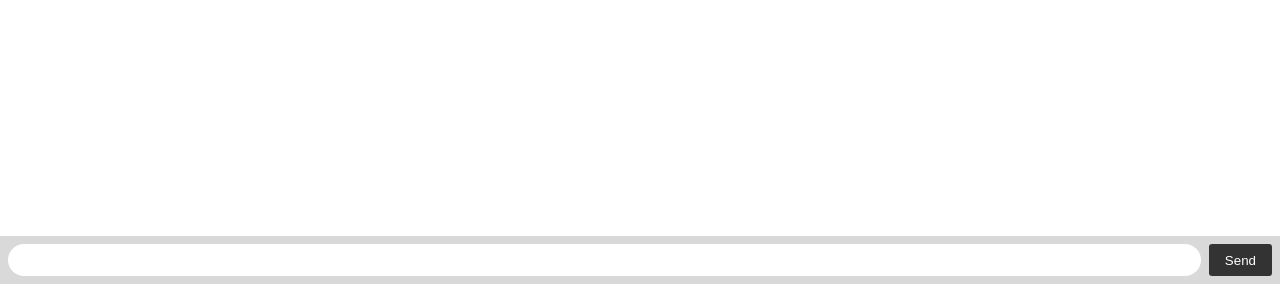
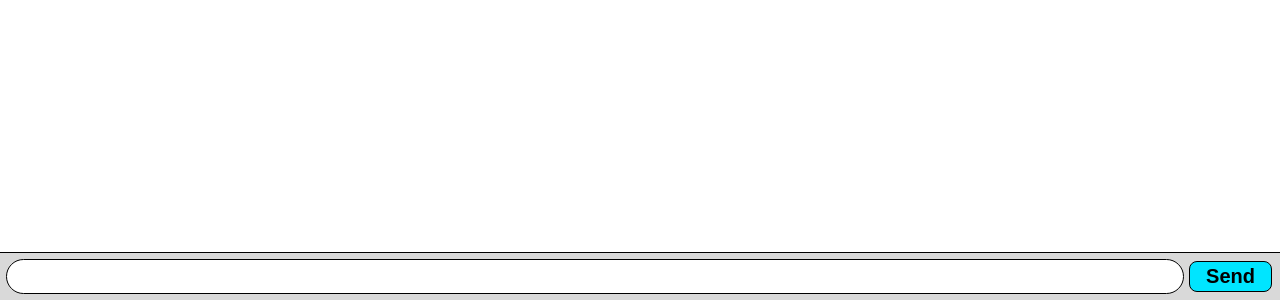
Before and after one commit to CoreyJSteiner/ttrpgplay-server, a website: page public/index.html in a window 1280 px wide. Shown: the part 500-800 px from the top of the page. Drawn offline with Linux system fonts and the light colour scheme.

Commit message:
updates css

```diff
--- a/public/styles/index.css
+++ b/public/styles/index.css
@@ -1,12 +1,13 @@
 body {
     margin: 0;
-    padding-bottom: 3rem;
     font-family: -apple-system, BlinkMacSystemFont, "Segoe UI", Roboto, Helvetica, Arial, sans-serif;
 }
 
 #chatform {
     background: rgba(0, 0, 0, 0.15);
+    border-top: 0.1rem solid #000;
     padding: 0.25rem;
+    margin-bottom: 0;
     position: fixed;
     bottom: 0;
     left: 0;
@@ -18,11 +19,13 @@ body {
 }
 
 #chatinput {
-    border: none;
+    border: 0.1rem solid #000;
     padding: 0 1rem;
     flex-grow: 1;
     border-radius: 2rem;
-    margin: 0.25rem;
+    margin: 0.1rem;
+    font-size: 1rem;
+    font-weight: bold;
 }
 
 #chatinput:focus {
@@ -30,13 +33,14 @@ body {
 }
 
 #chatform>button {
-    background: #333;
-    border: none;
+    background: #00e5ff;
+    border: 0.1rem solid #000;
+    border-radius: 0.5rem;
     padding: 0 1rem;
     margin: 0.25rem;
-    border-radius: 3px;
-    outline: none;
-    color: #fff;
+    color: #000;
+    font-weight: bolder;
+    font-size: 1.25rem;
 }
 
 #messages {
```
